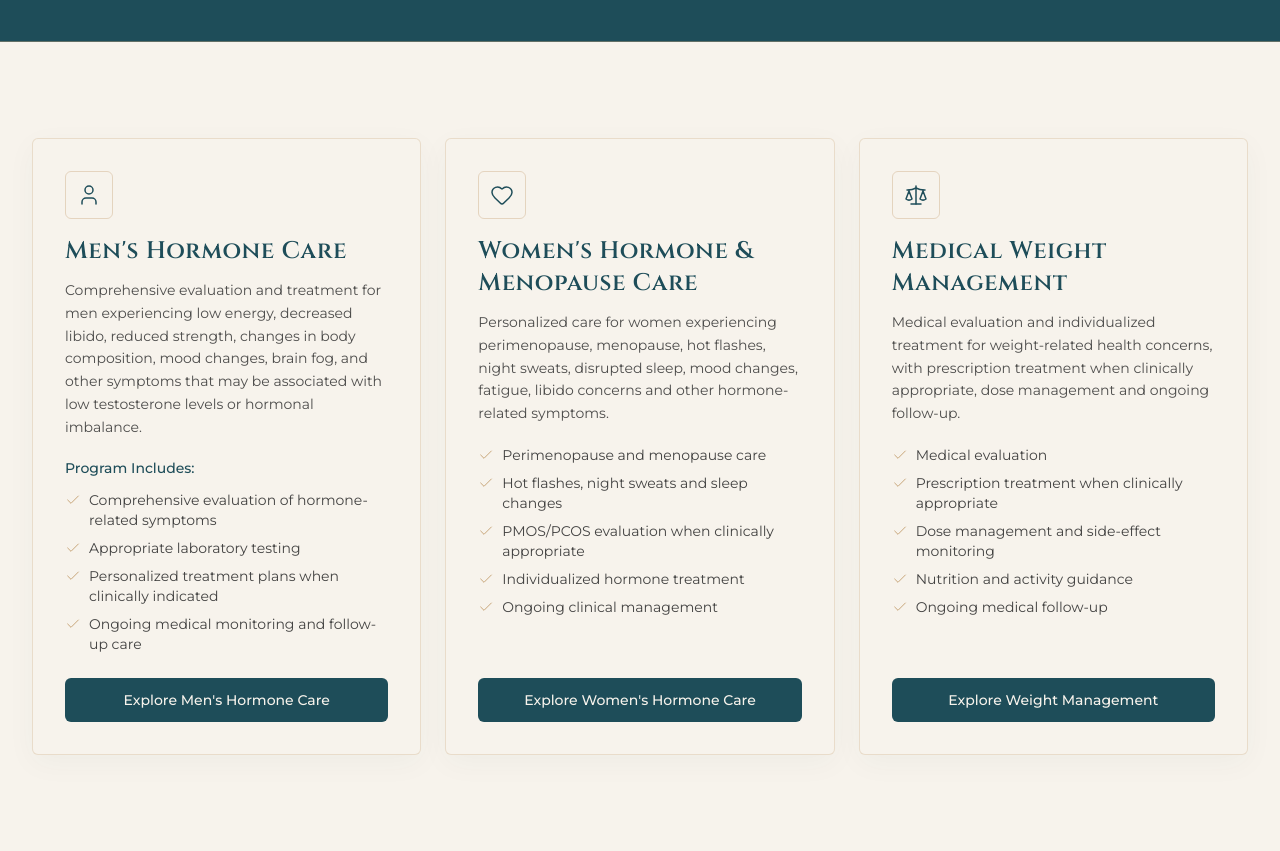
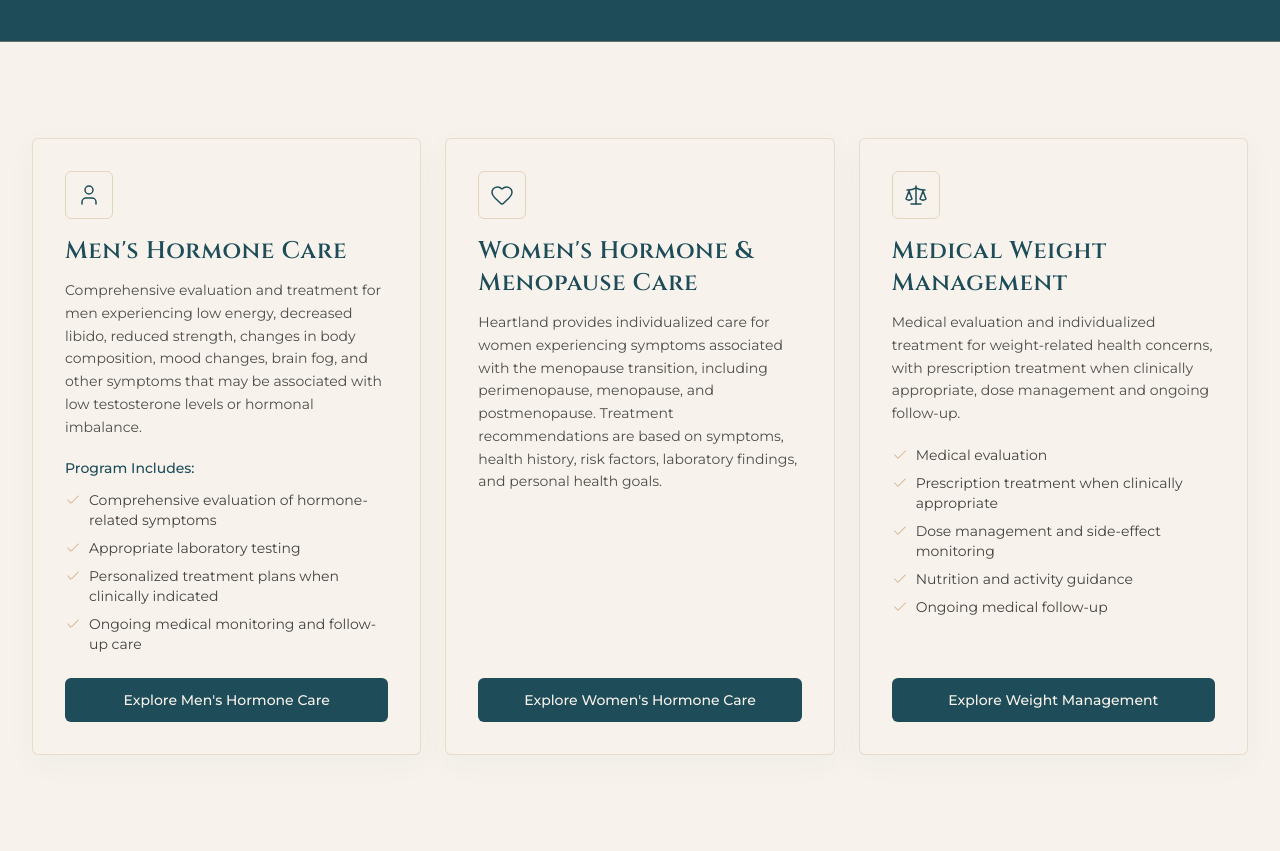
Before and after one commit to nrbroadhurst/heartland-hormone, a Next.js app: page /services in a window 1280 px wide. Shown: the part 560-1411 px from the top of the page. Built offline with nearby package versions, Linux system fonts and the light colour scheme.

Commit message:
Replace women's service intro copy and drop card bullets
Use menopause-transition wording based on symptoms, history, risk, labs, and goals.

Co-authored-by: nrbroadhurst <nrbroadhurst@gmail.com>

```diff
--- a/src/app/services/womens-hormone-therapy/page.tsx
+++ b/src/app/services/womens-hormone-therapy/page.tsx
@@ -21,7 +21,7 @@ export default function WomensHormonePage() {
       <JsonLd
         data={serviceJsonLd(
           "Women's Hormone & Menopause Care",
-          "Individualized care for women navigating the menopause transition, including perimenopause, menopause, and postmenopause.",
+          "Individualized care for women experiencing symptoms associated with the menopause transition, including perimenopause, menopause, and postmenopause.",
           PATH,
         )}
       />
@@ -35,7 +35,7 @@ export default function WomensHormonePage() {
 
       <PageHero
         title="Women's Hormone & Menopause Care"
-        description="Heartland provides individualized care for women navigating the menopause transition, including perimenopause, menopause, and postmenopause. Treatment recommendations are based on your symptoms, health history, risk factors, laboratory findings, and personal health goals."
+        description="Heartland provides individualized care for women experiencing symptoms associated with the menopause transition, including perimenopause, menopause, and postmenopause. Treatment recommendations are based on symptoms, health history, risk factors, laboratory findings, and personal health goals."
       >
         <div className="flex flex-col gap-3 sm:flex-row">
           <BookButton label="Book a Women's Hormone Consultation" />
--- a/src/components/ServiceCard.tsx
+++ b/src/components/ServiceCard.tsx
@@ -58,6 +58,7 @@ export function PrimaryServiceCard({
             {service.highlightsHeading}
           </p>
         ) : null}
+        {service.highlights.length > 0 ? (
           <ul className="mb-6 flex-1 space-y-2">
             {service.highlights.map((item) => (
               <li key={item} className="flex gap-2 text-sm text-charcoal/90">
@@ -70,6 +71,9 @@ export function PrimaryServiceCard({
               </li>
             ))}
           </ul>
+        ) : (
+          <div className="mb-6 flex-1" />
+        )}
         <Link
           href={service.href}
           className="inline-flex min-h-11 items-center justify-center rounded-md bg-teal px-5 text-sm font-medium text-cream hover:bg-teal-dark focus-visible:outline-none focus-visible:ring-2 focus-visible:ring-gold"
--- a/src/lib/services.ts
+++ b/src/lib/services.ts
@@ -76,16 +76,10 @@ export const SERVICES: Service[] = [
     shortTitle: "Women's Hormone Care",
     href: "/services/womens-hormone-therapy",
     description:
-      "Personalized care for women experiencing perimenopause, menopause, hot flashes, night sweats, disrupted sleep, mood changes, fatigue, libido concerns and other hormone-related symptoms.",
+      "Heartland provides individualized care for women experiencing symptoms associated with the menopause transition, including perimenopause, menopause, and postmenopause. Treatment recommendations are based on symptoms, health history, risk factors, laboratory findings, and personal health goals.",
     heroDescriptor:
       "Individualized perimenopause and menopause care with customized hormone treatment, laboratory evaluation and ongoing clinical monitoring.",
-    highlights: [
-      "Perimenopause and menopause care",
-      "Hot flashes, night sweats and sleep changes",
-      "PMOS/PCOS evaluation when clinically appropriate",
-      "Individualized hormone treatment",
-      "Ongoing clinical management",
-    ],
+    highlights: [],
     ctaLabel: "Explore Women's Hormone Care",
     primary: true,
     icon: "heart",
```
Lines whose indentation alone changed are shown as unchanged.
